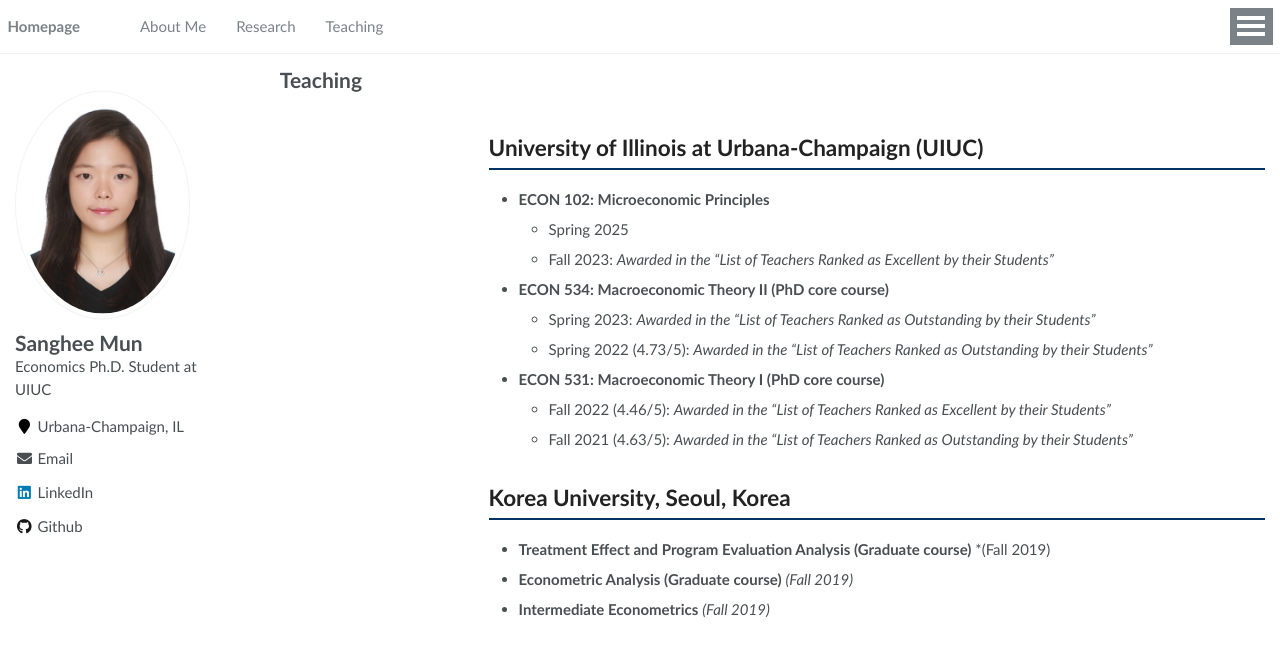
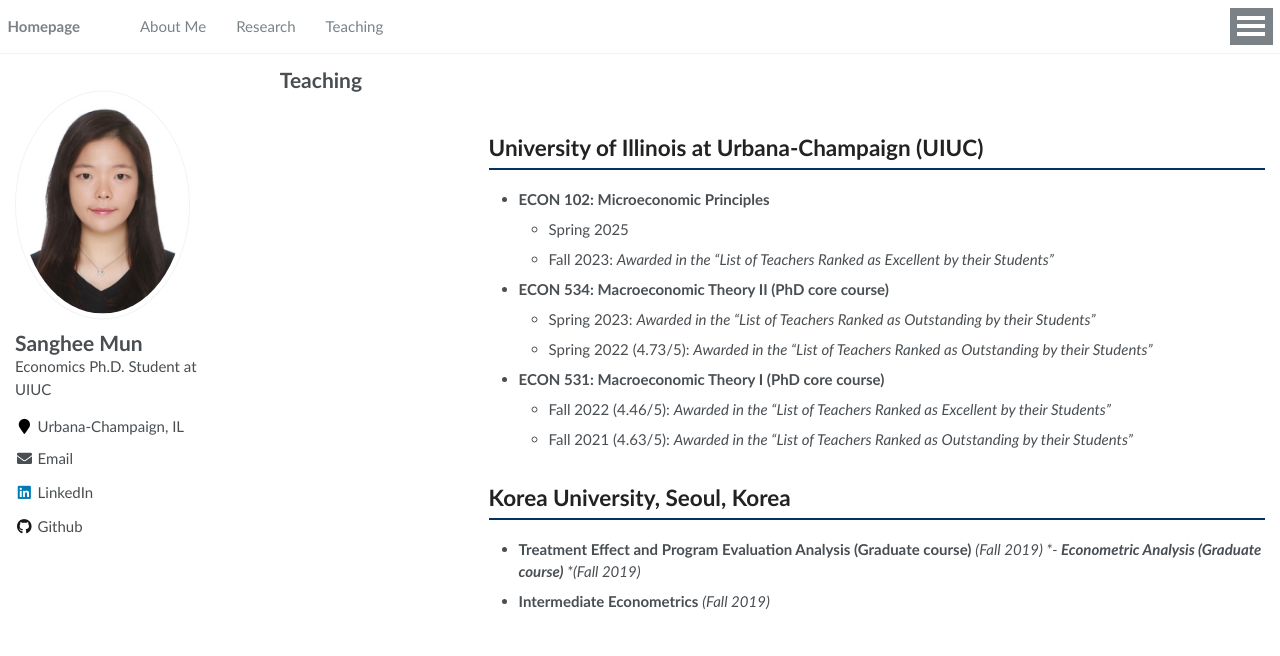
Before and after one commit to sanghee727/sanghee727.github.io, a Jekyll site: the page built from _pages/teaching.md, in a window 1280 px wide. Shown: the top 656 px of the page. Built offline with Jekyll 4.4.1, drawn with Linux system fonts in a browser that asks for light colours.

```diff
--- a/_pages/teaching.md
+++ b/_pages/teaching.md
@@ -23,7 +23,7 @@ permalink: /teaching/
 ## Korea University, Seoul, Korea
 
 - **Treatment Effect and Program Evaluation Analysis (Graduate course)** *(Fall 2019)
-- **Econometric Analysis (Graduate course)** *(Fall 2019)*
+*- **Econometric Analysis (Graduate course)** *(Fall 2019)*
 - **Intermediate Econometrics** *(Fall 2019)*
 
 
```
